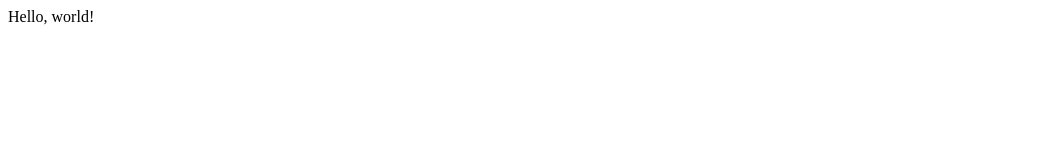
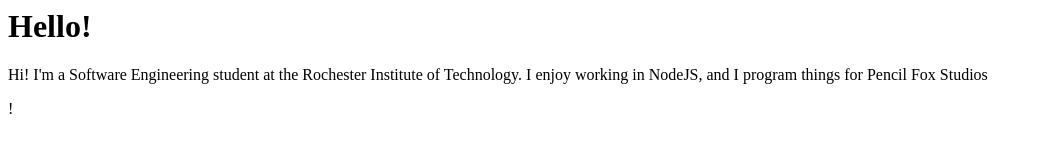
Before and after one commit to shackhorn/shackhorn.github.io, a plain HTML site: page index.html in a window 1280 px wide. Shown: the whole page, without its empty margins (0-1042 px from the left). Drawn offline with Linux system fonts and the light colour scheme.

Commit message:
Assignment

```diff
--- a/index.html
+++ b/index.html
@@ -1 +1,3 @@
-<p>Hello, world!</p>
+<h1>Hello!</h1>
+<p>Hi! I'm a Software Engineering student at the Rochester Institute of Technology. I enjoy working in NodeJS, and I
+    program things for <a href="https://pnfx.dev"></a>Pencil Fox Studios</p>!
```
